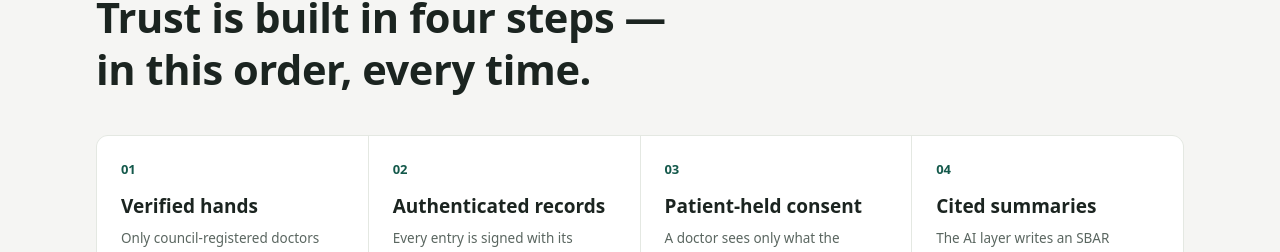
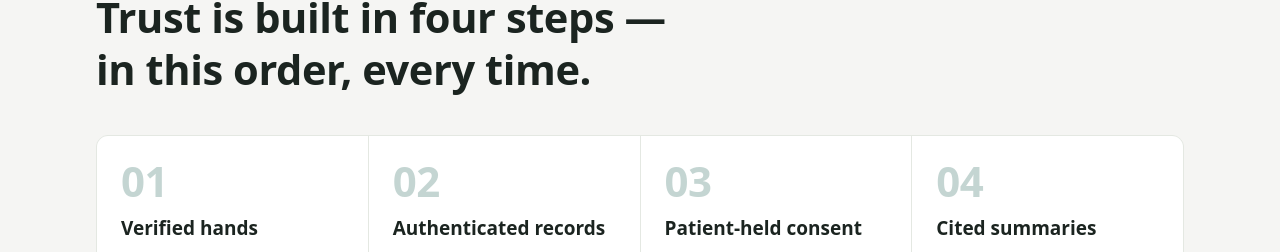
Before and after one commit to PravinMandal/MediLink, a Next.js app in the folder app/: page / in a window 1280 px wide. Shown: the part 1439-1691 px from the top of the page. Built offline with nearby package versions, Linux system fonts and the light colour scheme; no server answers.

Commit message:
Oversized editorial numerals on the four-step section

```diff
--- a/app/src/app/(marketing)/page.tsx
+++ b/app/src/app/(marketing)/page.tsx
@@ -164,7 +164,10 @@ export default function MarketingHome() {
               <li key={i} className="bg-paper-raised">
                 <Reveal delay={i * 80} className="h-full">
                   <div className="flex h-full flex-col p-6">
-                    <span className="num text-[13px] font-semibold text-pine">
+                    <span
+                      aria-hidden
+                      className="num font-display text-[42px] font-bold leading-none tracking-tight text-pine/25"
+                    >
                       {String(i + 1).padStart(2, "0")}
                     </span>
                     <h3 className="mt-3 font-display text-[19px] font-semibold text-ink">
```
